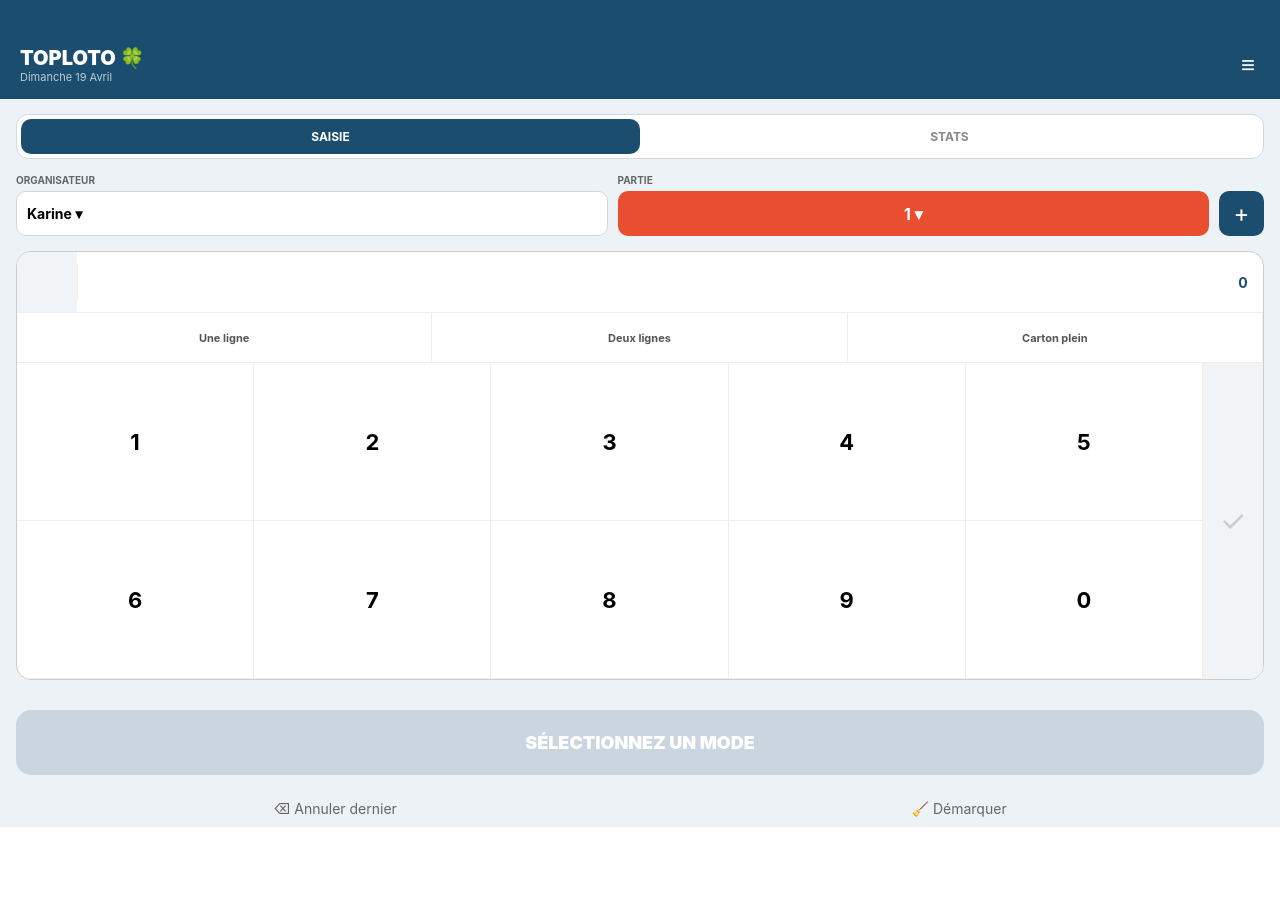
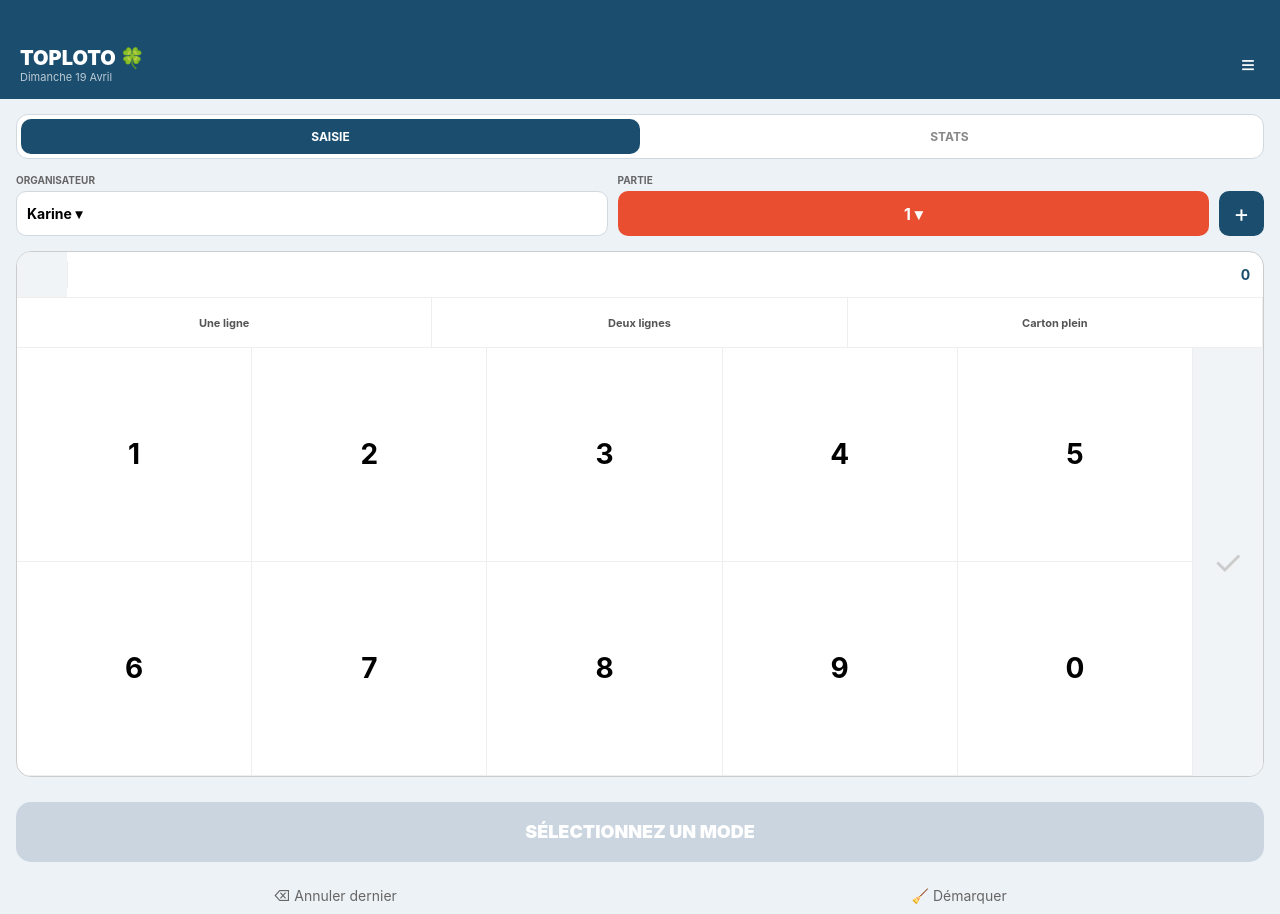
Before and after one commit to Git1602051961/statslotos, a React (Vite) app: page / in a window 1280 px wide. Before the commit the page ends 827 px from the top, so only its background shows below. Built offline with nearby package versions, Linux system fonts and the light colour scheme.

Commit message:
Update App.tsx

```diff
--- a/App.tsx
+++ b/App.tsx
@@ -17,14 +17,12 @@ interface Organisateur {
 }
 
 export default function LotoApp() {
-  // Navigation et Modals
   const [view, setView] = useState<'SAISIE' | 'STATS'>('SAISIE');
   const [menuVisible, setMenuVisible] = useState(false);
   const [modalPartieVisible, setModalPartieVisible] = useState(false);
   const [modalAddOrgVisible, setModalAddOrgVisible] = useState(false);
   const [modalSelectOrgVisible, setModalSelectOrgVisible] = useState(false);
 
-  // Données
   const [newOrgName, setNewOrgName] = useState('');
   const [organisateurs, setOrganisateurs] = useState<Organisateur[]>([
     { id: '1', nom: 'Karine', currentSeance: [], archives: [] }
@@ -32,7 +30,6 @@ export default function LotoApp() {
   const [selectedOrgId, setSelectedOrgId] = useState('1');
   const [selectedTypePartie, setSelectedTypePartie] = useState('1');
 
-  // Logique de jeu
   const [currentInput, setCurrentInput] = useState('');
   const [mode, setMode] = useState<string | null>(null);
   const [modesTermines, setModesTermines] = useState<string[]>([]);
@@ -41,7 +38,6 @@ export default function LotoApp() {
   const currentOrg = organisateurs.find(o => o.id === selectedOrgId) || organisateurs[0];
   const today = new Date().toLocaleDateString('fr-FR', { weekday: 'long', day: 'numeric', month: 'long' });
 
-  // --- PERSISTENCE (LOCALSTORAGE) ---
   useEffect(() => {
     const savedData = localStorage.getItem('@toploto_data');
     const savedId = localStorage.getItem('@toploto_selected_id');
@@ -54,7 +50,6 @@ export default function LotoApp() {
     localStorage.setItem('@toploto_selected_id', selectedOrgId);
   }, [organisateurs, selectedOrgId]);
 
-  // --- ACTIONS DE SAISIE ---
   const validerNumero = (num: number) => {
     if (!mode) {
       alert("⚠️ Sélectionnez d'abord un mode (Ligne, Double ou Carton)");
@@ -83,9 +78,8 @@ export default function LotoApp() {
   };
 
   const handleAnnuler = () => {
-    if (currentInput.length > 0) {
-      setCurrentInput('');
-    } else {
+    if (currentInput.length > 0) setCurrentInput('');
+    else {
       setOrganisateurs(prev => prev.map(org => {
         if (org.id === selectedOrgId && org.currentSeance.length > 0) {
           const newHistory = [...org.currentSeance];
@@ -97,7 +91,6 @@ export default function LotoApp() {
     }
   };
 
-  // --- LOGIQUE GAGNÉ ---
   const handleGagne = () => {
     if (!mode) return;
     const currentMode = mode;
@@ -109,13 +102,11 @@ export default function LotoApp() {
         const nextPartie = (parseInt(selectedTypePartie) + 1).toString();
         setSelectedTypePartie(nextPartie);
         setModesTermines([]);
-        // On ne vide pas les stats globales, juste l'affichage écran
         setOrganisateurs(prev => prev.map(o => o.id === selectedOrgId ? { ...o, currentSeance: [] } : o));
       }
     }
   };
 
-  // --- STATISTIQUES ---
   const getStatsCumulees = () => {
     const counts: { [key: number]: number } = {};
     const source = statPeriod === 'JOUR' ? currentOrg.currentSeance : [...currentOrg.currentSeance, ...currentOrg.archives];
@@ -163,7 +154,6 @@ export default function LotoApp() {
     <View style={styles.container}>
       <StatusBar barStyle="light-content" backgroundColor="#1B4D6E" />
 
-      {/* HEADER FIXE */}
       <View style={styles.appHeader}>
         <View style={styles.headerTitleContainer}>
           <Text style={styles.appTitle}>TOPLOTO 🍀</Text>
@@ -175,7 +165,6 @@ export default function LotoApp() {
       </View>
 
       <View style={styles.contentPadding}>
-        {/* TABS NAVIGATION */}
         <View style={styles.topNav}>
           <View style={styles.tabContainer}>
             <TouchableOpacity onPress={() => setView('SAISIE')} style={[styles.tabBtn, view === 'SAISIE' && styles.tabActive]}><Text style={[styles.tabText, view === 'SAISIE' && styles.tabTextActive]}>SAISIE</Text></TouchableOpacity>
@@ -185,7 +174,6 @@ export default function LotoApp() {
 
         {view === 'SAISIE' ? (
           <View style={{flex: 1}}>
-            {/* SELECTION ORG & PARTIE */}
             <View style={styles.headerSelectionRow}>
               <TouchableOpacity style={styles.flexOne} onPress={() => setModalSelectOrgVisible(true)}>
                 <Text style={styles.labelHeader}>ORGANISATEUR</Text>
@@ -199,16 +187,16 @@ export default function LotoApp() {
               <TouchableOpacity style={styles.plusBtn} onPress={() => setModalAddOrgVisible(true)}><Text style={{color: '#fff', fontSize: 24}}>+</Text></TouchableOpacity>
             </View>
 
-            {/* CARTE DE SAISIE PRINCIPALE */}
             <View style={styles.mainNumpadCard}>
+              {/* HISTORIQUE PLUS PETIT (Hauteur réduite) */}
               <View style={styles.numHistoryBar}>
                 <View style={[styles.lastNumSlotSquare, currentOrg.currentSeance[0] ? styles.bgBrown : styles.bgEmpty]}>
-                  <Text style={styles.historyText}>{currentOrg.currentSeance[0]?.val || ''}</Text>
+                  <Text style={styles.historyTextSmall}>{currentOrg.currentSeance[0]?.val || ''}</Text>
                 </View>
                 <View style={styles.separator} />
                 <ScrollView horizontal showsHorizontalScrollIndicator={false} style={styles.historyScrollArea}>
                   {currentOrg.currentSeance.slice(1).map((item, index) => (
-                    <View key={index} style={[styles.historySlotSquare, styles.bgBlue]}><Text style={styles.historyText}>{item.val}</Text></View>
+                    <View key={index} style={[styles.historySlotSquare, styles.bgBlue]}><Text style={styles.historyTextSmall}>{item.val}</Text></View>
                   ))}
                 </ScrollView>
                 <View style={styles.counterSection}><Text style={styles.counterText}>{currentOrg.currentSeance.length}</Text></View>
@@ -230,19 +218,19 @@ export default function LotoApp() {
                 })}
               </View>
 
+              {/* PAVÉ NUMÉRIQUE PLUS HAUT */}
               <View style={styles.numpadGrid}>
                 <View style={styles.numbersPart}>
-                  <View style={styles.keyRow}>{[1,2,3,4,5].map(n=>(<TouchableOpacity key={n} style={styles.key} onPress={()=>handlePressNumber(n.toString())}><Text style={styles.keyText}>{n}</Text></TouchableOpacity>))}</View>
-                  <View style={styles.keyRow}>{[6,7,8,9,0].map(n=>(<TouchableOpacity key={n} style={styles.key} onPress={()=>handlePressNumber(n.toString())}><Text style={styles.keyText}>{n}</Text></TouchableOpacity>))}</View>
+                  <View style={styles.keyRow}>{[1,2,3,4,5].map(n=>(<TouchableOpacity key={n} style={styles.keyLarge} onPress={()=>handlePressNumber(n.toString())}><Text style={styles.keyTextLarge}>{n}</Text></TouchableOpacity>))}</View>
+                  <View style={styles.keyRow}>{[6,7,8,9,0].map(n=>(<TouchableOpacity key={n} style={styles.keyLarge} onPress={()=>handlePressNumber(n.toString())}><Text style={styles.keyTextLarge}>{n}</Text></TouchableOpacity>))}</View>
                 </View>
-                <TouchableOpacity style={styles.checkBtn} onPress={() => { if(currentInput.length === 1) validerNumero(parseInt(currentInput)) }}>
-                  <Text style={[styles.checkIcon, currentInput.length === 1 ? {color: '#1B6E85'} : {color: '#CCC'}]}>✓</Text>
+                <TouchableOpacity style={styles.checkBtnLarge} onPress={() => { if(currentInput.length === 1) validerNumero(parseInt(currentInput)) }}>
+                  <Text style={[styles.checkIconLarge, currentInput.length === 1 ? {color: '#1B6E85'} : {color: '#CCC'}]}>✓</Text>
                 </TouchableOpacity>
               </View>
             </View>
 
-            {/* BOUTON GAGNÉ EXCENTRÉ POUR SÉCURITÉ */}
-            <View style={{ marginTop: 30 }}>
+            <View style={{ marginTop: 25 }}>
                 <TouchableOpacity
                     onPress={() => { if(window.confirm(`Valider la victoire (${mode}) ?`)) handleGagne(); }}
                     disabled={!mode}
@@ -274,7 +262,6 @@ export default function LotoApp() {
         )}
       </View>
 
-      {/* MODALS GESTION */}
       <Modal visible={menuVisible} transparent>
         <TouchableOpacity style={styles.overlay} onPress={() => setMenuVisible(false)}>
           <View style={styles.modalContent}>
@@ -324,30 +311,36 @@ const styles = StyleSheet.create({
   partieBadgeText: { color: '#fff', fontWeight: 'bold', fontSize: 16 },
   plusBtn: { backgroundColor: '#1B4D6E', width: 45, height: 45, borderRadius: 10, justifyContent: 'center', alignItems: 'center', marginLeft: 10 },
   mainNumpadCard: { backgroundColor: '#fff', borderRadius: 15, overflow: 'hidden', borderWidth: 1, borderColor: '#ccc' },
-  numHistoryBar: { flexDirection: 'row', height: 60, alignItems: 'center' },
-  lastNumSlotSquare: { width: 60, height: 60, justifyContent: 'center', alignItems: 'center' },
+
+  // HISTORIQUE RÉDUIT
+  numHistoryBar: { flexDirection: 'row', height: 45, alignItems: 'center' },
+  lastNumSlotSquare: { width: 50, height: 45, justifyContent: 'center', alignItems: 'center' },
   separator: { width: 1, height: '60%', backgroundColor: '#eee' },
   historyScrollArea: { flex: 1, paddingLeft: 10 },
-  historySlotSquare: { width: 40, height: 40, borderRadius: 8, justifyContent: 'center', alignItems: 'center', marginRight: 8 },
+  historySlotSquare: { width: 32, height: 32, borderRadius: 6, justifyContent: 'center', alignItems: 'center', marginRight: 8 },
   bgBlue: { backgroundColor: '#1B6E85' },
   bgBrown: { backgroundColor: '#A5522E' },
   bgEmpty: { backgroundColor: '#F0F4F7' },
-  historyText: { color: '#fff', fontSize: 18, fontWeight: 'bold' },
-  counterSection: { width: 40, alignItems: 'center' },
-  counterText: { fontWeight: 'bold', color: '#1B4D6E' },
+  historyTextSmall: { color: '#fff', fontSize: 15, fontWeight: 'bold' },
+  counterSection: { width: 35, alignItems: 'center' },
+  counterText: { fontWeight: 'bold', color: '#1B4D6E', fontSize: 14 },
+
   modeGrid: { flexDirection: 'row', height: 50, borderTopWidth: 1, borderColor: '#eee' },
   modeItem: { flex: 1, justifyContent: 'center', alignItems: 'center', borderRightWidth: 1, borderColor: '#eee' },
   modeItemActive: { backgroundColor: '#E8F1F3' },
   modeItemText: { fontSize: 11, color: '#555', fontWeight: 'bold' },
   modeItemTextActive: { color: '#1B6E85' },
+
+  // PAVÉ NUMÉRIQUE LARGE
   numpadGrid: { flexDirection: 'row', borderTopWidth: 1, borderColor: '#eee' },
   numbersPart: { flex: 1 },
   keyRow: { flexDirection: 'row' },
-  key: { flex: 1, aspectRatio: 1.5, justifyContent: 'center', alignItems: 'center', borderRightWidth: 1, borderBottomWidth: 1, borderColor: '#eee' },
-  keyText: { fontSize: 22, fontWeight: 'bold' },
-  checkBtn: { width: 60, justifyContent: 'center', alignItems: 'center', backgroundColor: '#F0F4F7' },
-  checkIcon: { fontSize: 30 },
-  gagneBtn: { height: 65, borderRadius: 15, justifyContent: 'center', alignItems: 'center', elevation: 3 },
+  keyLarge: { flex: 1, aspectRatio: 1.1, justifyContent: 'center', alignItems: 'center', borderRightWidth: 1, borderBottomWidth: 1, borderColor: '#eee' },
+  keyTextLarge: { fontSize: 28, fontWeight: 'bold' },
+  checkBtnLarge: { width: 70, justifyContent: 'center', alignItems: 'center', backgroundColor: '#F0F4F7' },
+  checkIconLarge: { fontSize: 35 },
+
+  gagneBtn: { height: 60, borderRadius: 15, justifyContent: 'center', alignItems: 'center', elevation: 3 },
   gagneBtnActive: { backgroundColor: '#E94E31' },
   gagneBtnInactive: { backgroundColor: '#CBD5E0' },
   gagneBtnText: { color: '#fff', fontWeight: '900', fontSize: 18 },
```
